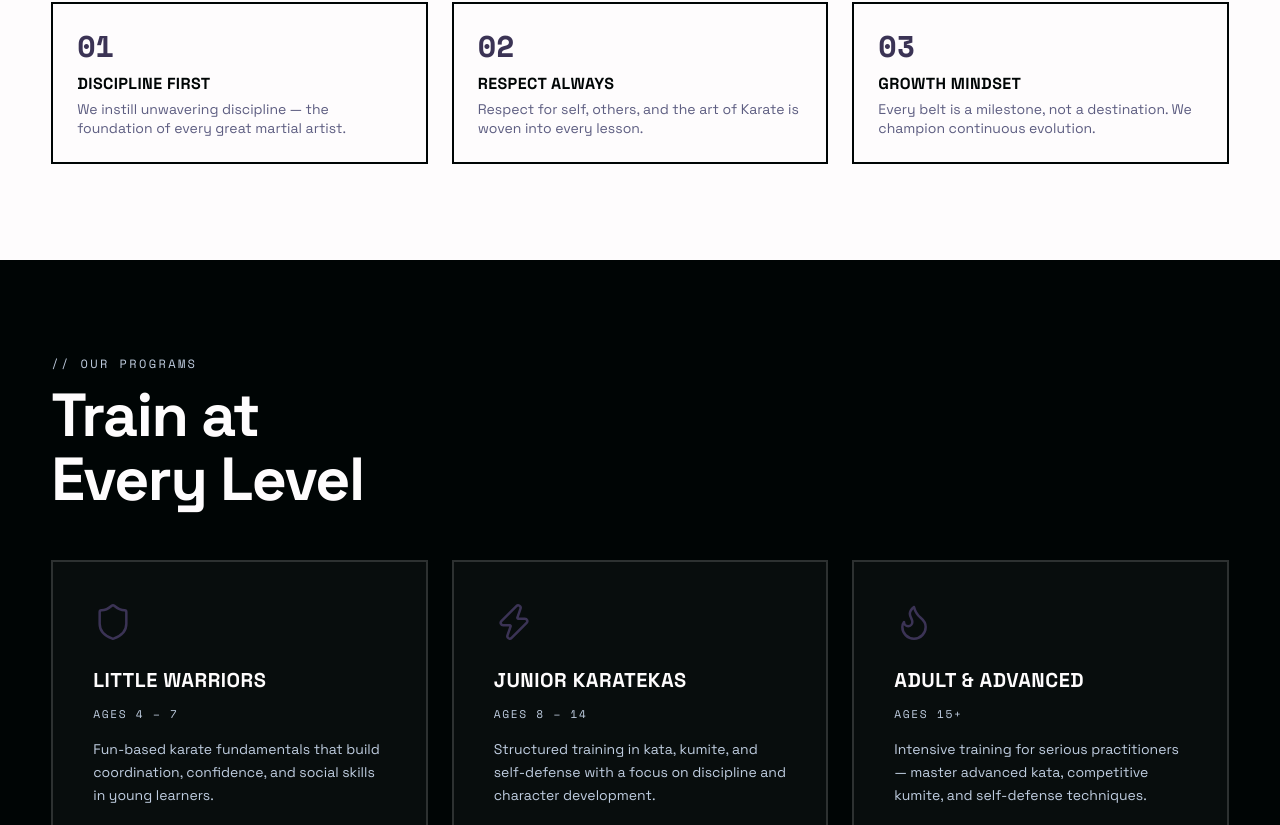
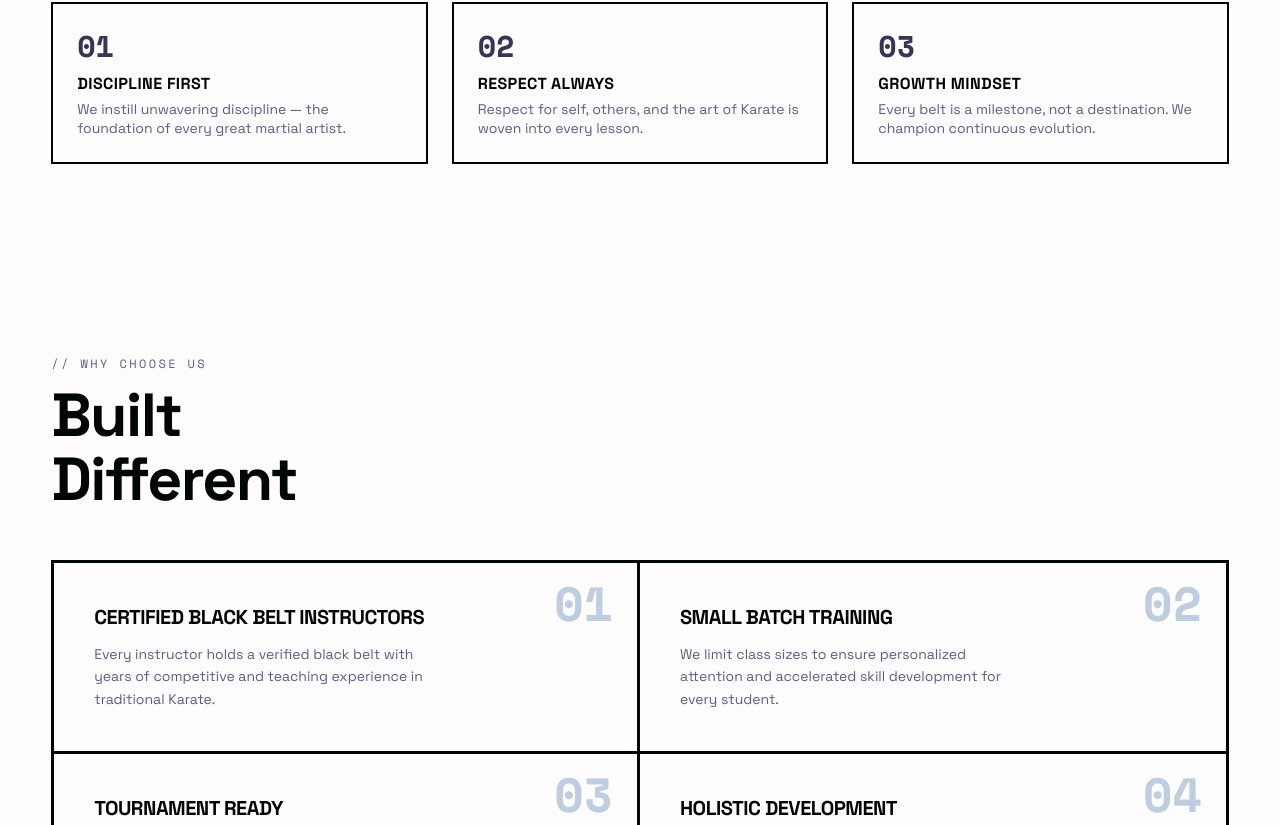
Before and after one commit to kamiism/TSKarateSchool, a React (Vite) app in the folder frontend/: page / in a window 1280 px wide. Shown: the part 1975-2800 px from the top of the page. Built offline with nearby package versions, Linux system fonts and the light colour scheme.

Commit message:
remove program section from landing page

```diff
--- a/frontend/src/components/landing/Footer.jsx
+++ b/frontend/src/components/landing/Footer.jsx
@@ -47,7 +47,6 @@ export default function Footer() {
             </h4>
             {[
               { label: 'About Us', id: 'about' },
-              { label: 'Programs', id: 'programs' },
               { label: 'Why Choose Us', id: 'why' },
             ].map((link) => (
               <button
@@ -68,22 +67,7 @@ export default function Footer() {
             </button>
           </div>
 
-          {/* Programs */}
-          <div>
-            <h4 className="font-mono text-xs tracking-[0.2em] uppercase text-brand-muted mb-5">
-              Programs
-            </h4>
-            {['Little Warriors', 'Junior Karatekas', 'Adult & Advanced', 'Private Sessions'].map((name) => (
-              <button
-                key={name}
-                onClick={() => scrollTo('programs')}
-                className="block text-sm text-brand-ice py-1 transition-colors duration-200 hover:text-brand-white
-                           bg-transparent border-none cursor-pointer text-left"
-              >
-                {name}
-              </button>
-            ))}
-          </div>
+
 
           {/* Contact */}
           <div>
--- a/frontend/src/components/landing/Header.jsx
+++ b/frontend/src/components/landing/Header.jsx
@@ -40,7 +40,6 @@ export default function Header() {
 
   const navItems = [
     { label: 'About', id: 'about' },
-    { label: 'Programs', id: 'programs' },
     { label: 'Why Us', id: 'why' },
     { label: 'Contact', id: 'contact' },
   ];
--- a/frontend/src/pages/LandingPage.jsx
+++ b/frontend/src/pages/LandingPage.jsx
@@ -2,7 +2,7 @@ import Header from '../components/landing/Header';
 import Hero from '../components/landing/Hero';
 import Marquee from '../components/landing/Marquee';
 import About from '../components/landing/About';
-import Programs from '../components/landing/Programs';
+
 import WhyUs from '../components/landing/WhyUs';
 import Testimonial from '../components/landing/Testimonial';
 import CTA from '../components/landing/CTA';
@@ -16,7 +16,7 @@ export default function LandingPage() {
         <Hero />
         <Marquee />
         <About />
-        <Programs />
+
         <WhyUs />
         <Testimonial />
         <CTA />
```
